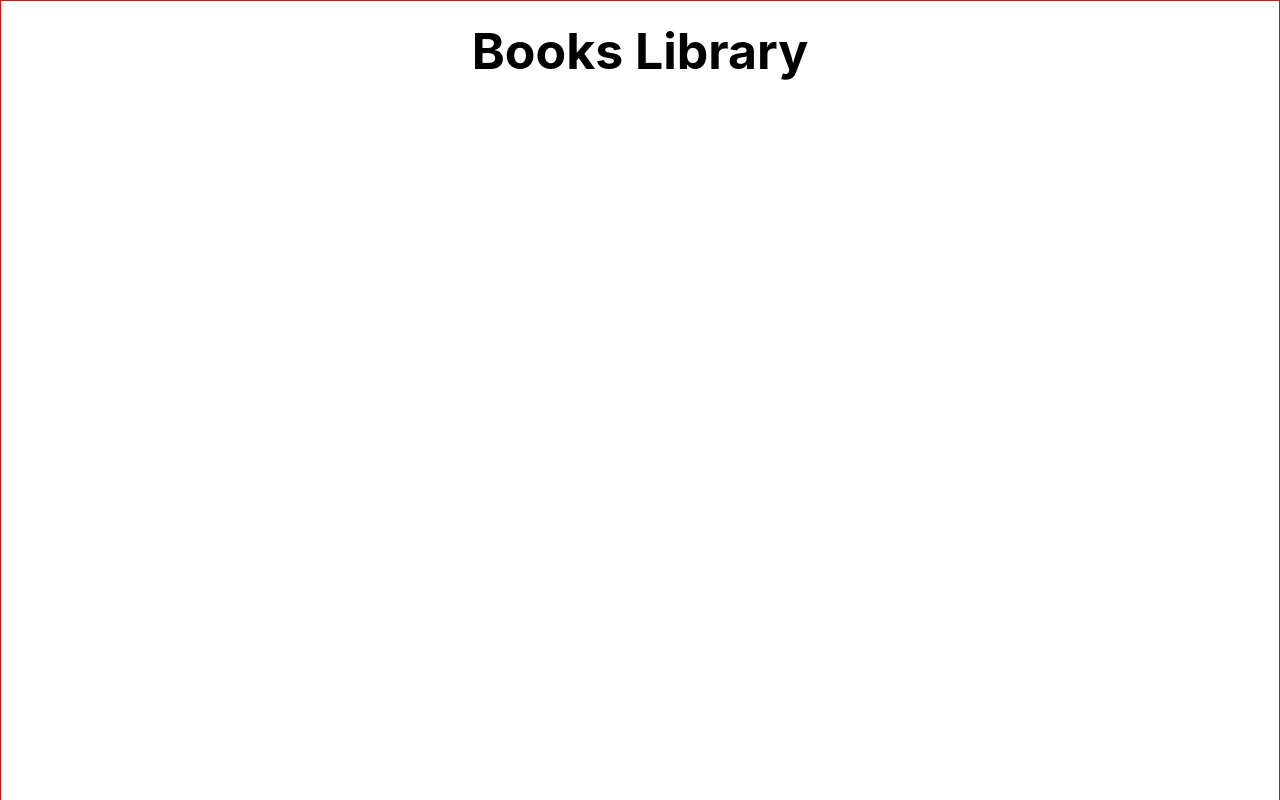
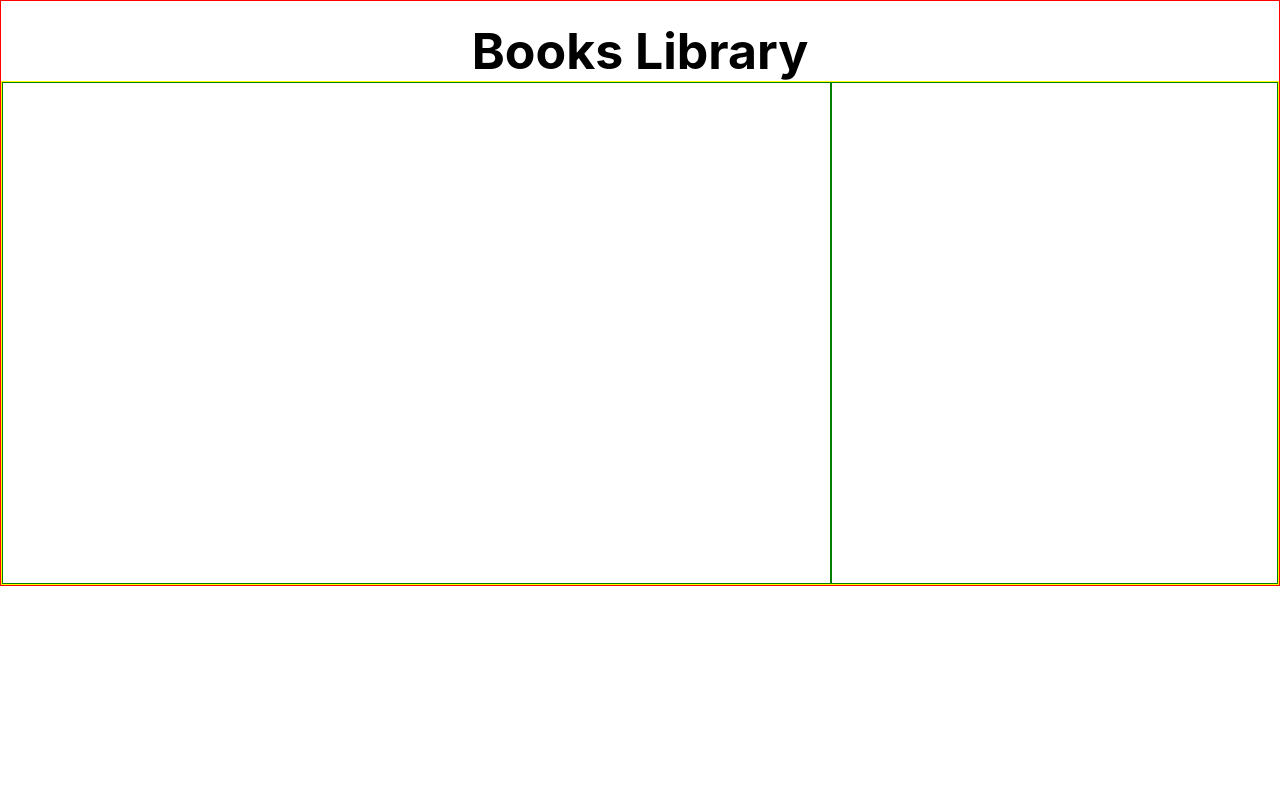
Before and after one commit to AhmedTohamy01/Books-Library-GraphQL, a React (Create React App) app: page / in a window 1280 px wide. Shown: the top 800 px of the page. Built offline with nearby package versions, Linux system fonts and the light colour scheme.

Commit message:
feat: add sections for HomePage Content

```diff
--- a/src/pages/HomePage.js
+++ b/src/pages/HomePage.js
@@ -4,6 +4,10 @@ export default function HomaPage() {
   return (
     <PageWrapper>
       <Title>Books Library</Title>
+			<ContentWrapper>
+				<LeftWrapper></LeftWrapper>
+				<RightWrapper></RightWrapper>
+			</ContentWrapper>
     </PageWrapper>
   )
 }
@@ -11,7 +15,6 @@ export default function HomaPage() {
 /*---> Styles <---*/
 export const PageWrapper = styled.div`
   border: 1px solid red;
-	height: 1000px;
 `
 
 export const Title = styled.div`
@@ -21,3 +24,20 @@ export const Title = styled.div`
 	text-align: center;
 	margin-top: 20px;
 `
+
+export const ContentWrapper = styled.div`
+  border: 1px solid yellow;
+	display: flex;
+`
+
+export const LeftWrapper = styled.div`
+  border: 1px solid green;
+	height: 500px;
+	width: 65%;
+`
+
+export const RightWrapper = styled.div`
+  border: 1px solid green;
+  height: 500px;
+	width:35%;
+`
```
